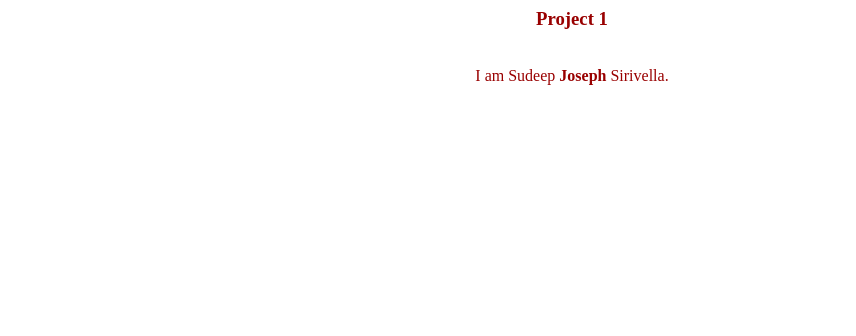
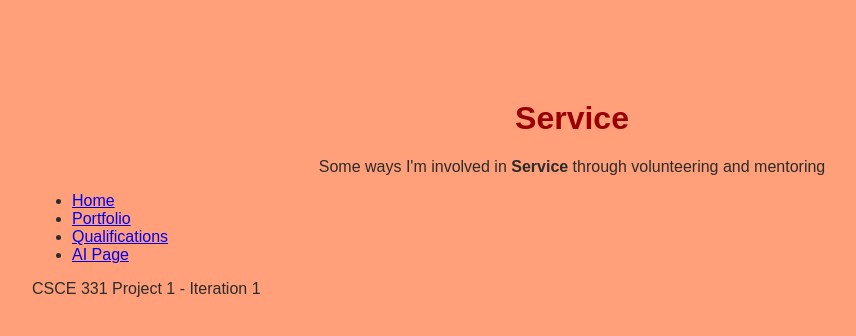
Before and after one commit to CSCE331-Fall2025-900-911/project1-ssjoseph556, a plain HTML site: page service.html in a window 1280 px wide. Shown: the whole page, without its empty margins (68-924 px from the left). Drawn offline with Linux system fonts and the light colour scheme.

Commit message:
iteration 1

```diff
--- a/service.html
+++ b/service.html
@@ -1,19 +1,52 @@
 <!DOCTYPE HTML PUBLIC "-//W3C//DTD HTML 4.01 Transitional//EN">
 <html>
 <head>
-<title>SSJOSEPH556</title>
+<title>Sudeep Joseph Sirivella</title>
 <meta http-equiv="Content-Type" content="text/html; charset=iso-8859-1">
+
+<style>
+  h1 {
+    text-align: center;
+    color: #990000;
+  }
+
+  body {
+    background-color: lightsalmon;
+    font-family: 'Arial';
+    color: #2b2b2b;
+    margin: 50;
+    padding: 50;
+  }
+</style>
+
 </head>
 
 <body>
-<table width="100%" border="0" cellspacing="0" cellpadding="0">
-  <tr>
-    <td align="center"><h3><font color="#990000">Project 1</font></h3></td>
-  </tr>
-  <tr>
-    <td align="center"><font color="#990000"><br>I am Sudeep <strong>Joseph</strong> Sirivella.<br></font></td>
-  </tr>
-</table>
+
+    <header>
+        <h1>Service</h1>
+    </header>
+
+
+
+    <main>
+        <p style="text-align:center">Some ways I'm involved in <strong>Service</strong> through volunteering and mentoring</p>
+    </main>
+
+    <nav>
+        <ul>
+            <li><a href="index.html">Home</a></li>
+            <li><a href="portfolio.html">Portfolio</a></li>
+            <li><a href="qualifications.html">Qualifications</a></li>
+            <li><a href="genai.html">AI Page</a></li>
+        </ul>
+    </nav>
+
+    <footer>
+        <p>CSCE 331 Project 1 - Iteration 1</p>
+    </footer>
+
+    <script src="script.js"></script>
 
 </body>
 </html>
```
Also changed, not shown: genai.html (+42 -9 lines), index.html (+0 -3 lines), portfolio.html (+26 -16 lines), qualifications.html (+42 -9 lines).
